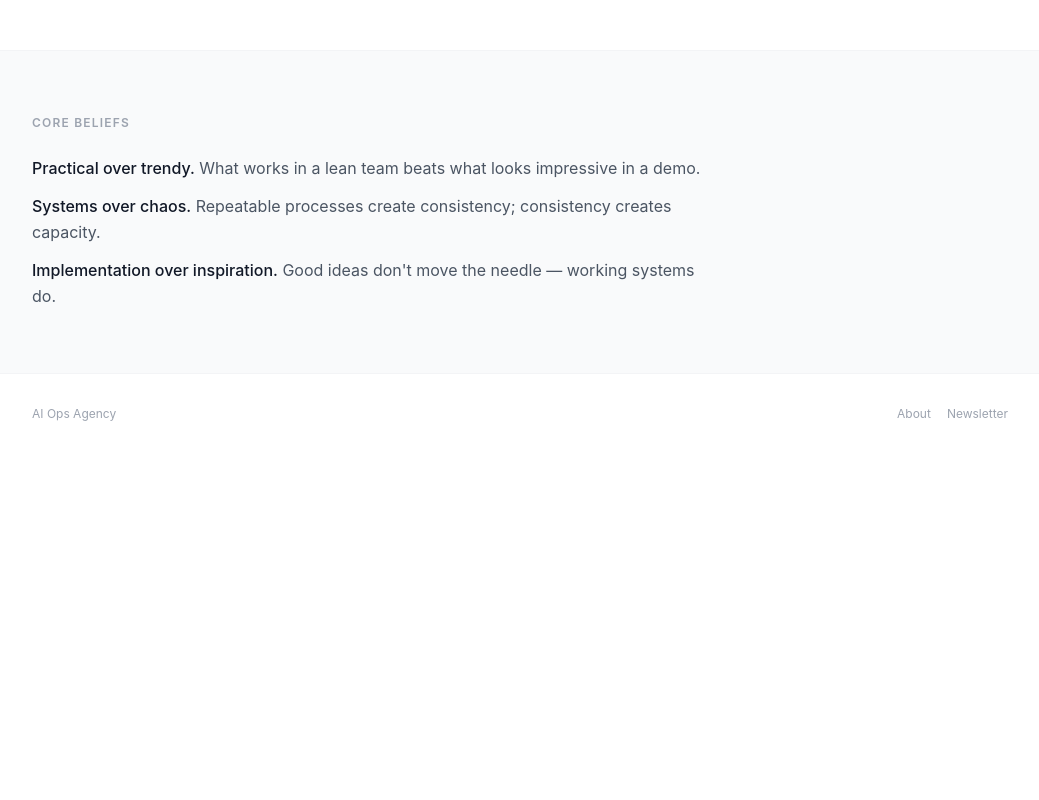
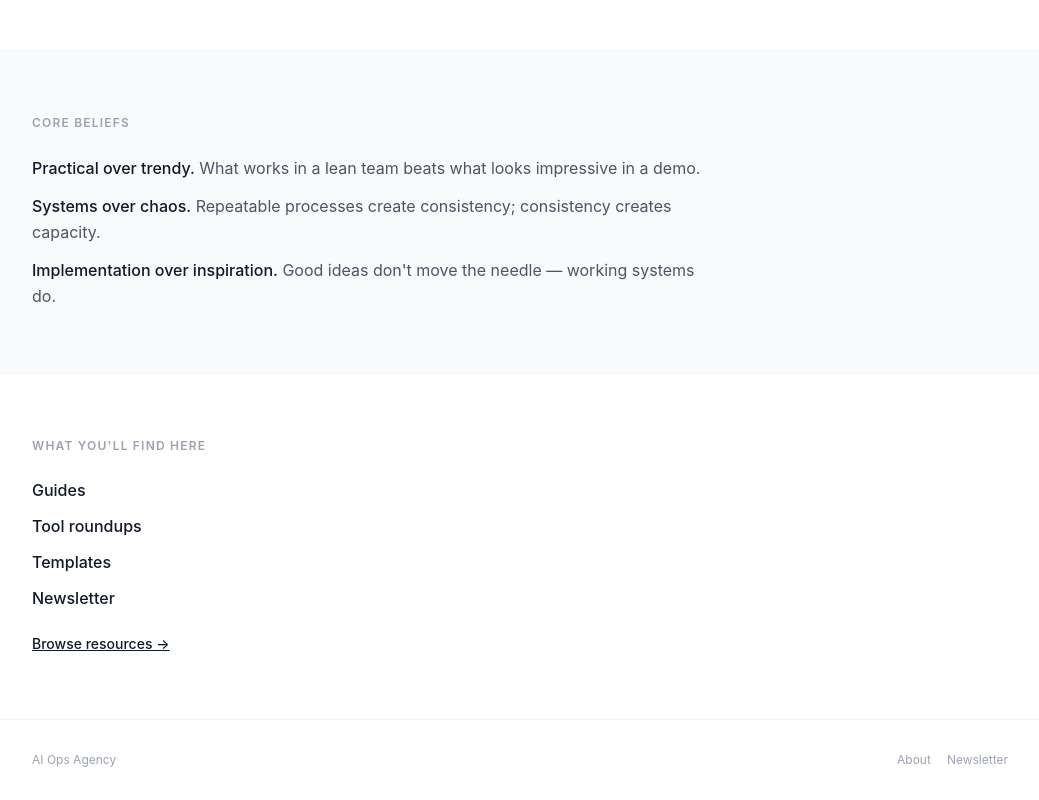
Before and after one commit to veramey/my-website, a Next.js app: page /about in a window 1280 px wide. Shown: the part 1088-1888 px from the top of the page, without its empty margins (120-1159 px from the left). Before the commit the page ends 1542 px from the top, so only its background shows below. Built offline with nearby package versions, Linux system fonts and the light colour scheme.

Commit message:
feat: implement issue #202 (#210)
Implemented by AI Teammate via Claude Code.
Closes #202

Co-authored-by: AI Teammate <agent.ai.native@gmail.com>

```diff
--- a/src/pages/about.tsx
+++ b/src/pages/about.tsx
@@ -79,6 +79,32 @@ export default function About() {
             </section>
           </div>
         </div>
+
+        {/* Section 4 — What You'll Find Here */}
+        <div className="border-t border-gray-100">
+          <div className="max-w-5xl mx-auto px-6 py-16">
+            <section>
+              <h2 className="text-xs font-semibold text-gray-400 uppercase tracking-widest mb-6">What You&apos;ll Find Here</h2>
+              <div className="max-w-2xl">
+                <ul className="space-y-3">
+                  <li>
+                    <Link href="/guides" className="font-medium text-gray-900 hover:underline">Guides</Link>
+                  </li>
+                  <li>
+                    <Link href="/tools" className="font-medium text-gray-900 hover:underline">Tool roundups</Link>
+                  </li>
+                  <li>
+                    <Link href="/templates" className="font-medium text-gray-900 hover:underline">Templates</Link>
+                  </li>
+                  <li>
+                    <Link href="/newsletter" className="font-medium text-gray-900 hover:underline">Newsletter</Link>
+                  </li>
+                </ul>
+                <Link href="/guides" className="inline-block mt-6 text-sm font-medium text-gray-900 underline hover:no-underline">Browse resources →</Link>
+              </div>
+            </section>
+          </div>
+        </div>
       </main>
 
       <footer className="border-t border-gray-100">
```
Also changed, not shown: 1 other file (tests, documents, lock files or other folders).
